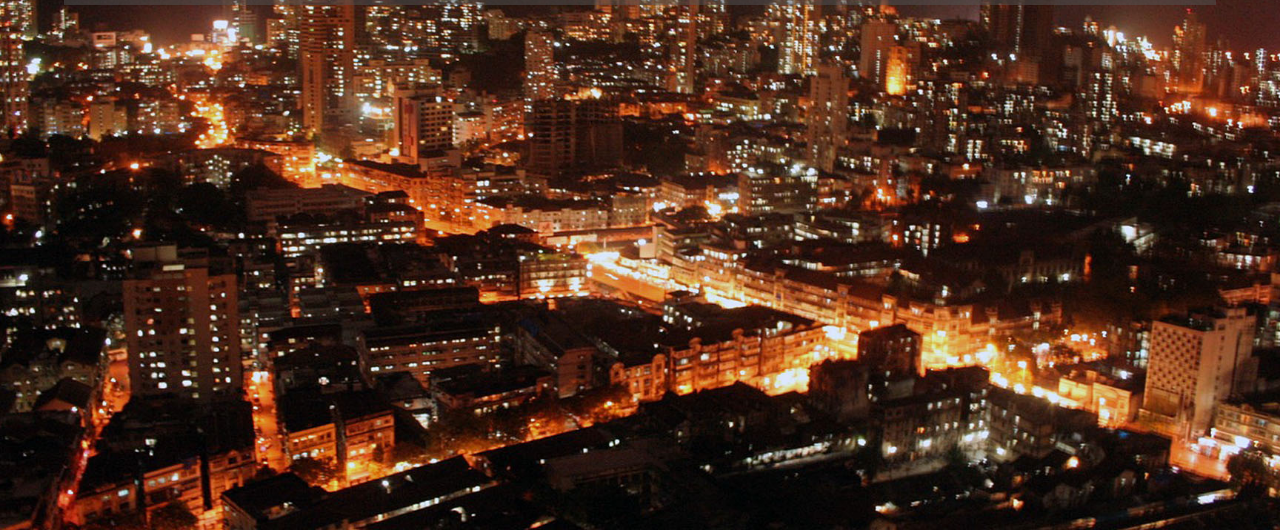
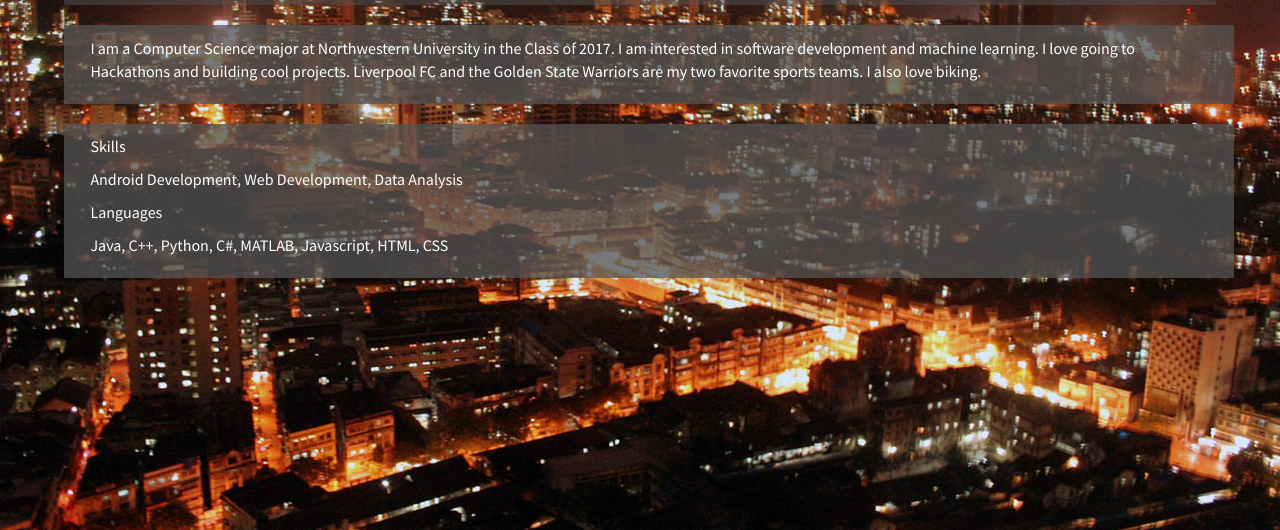
Before and after one commit to jaiveerkothari/MySite2, a plain HTML site: page index.html in a window 1280 px wide. Shown: the part 270-800 px from the top of the page. Drawn offline with nearby package versions, Linux system fonts and the light colour scheme.

Commit message:
changed index

```diff
--- a/index.html
+++ b/index.html
@@ -40,6 +40,34 @@
 		</div>
 		<div class="homeheader">Hello, World!</div>
 
+		<div class="container">
+		  <h1></h1>
+		  <div class="row">
+
+		    <div class="col-md-12" >
+		      <p>I am a Computer Science major at Northwestern University in the Class of 2017. I am interested in software development and machine learning. I love going to Hackathons and building cool projects.
+					Liverpool FC and the Golden State Warriors are my two favorite sports teams. I also love biking. </p>
+
+		    </div>
+		  </div>
+		</div>
+		<div class="container">
+		  <h1></h1>
+		  <div class="row">
+
+		    <div class="col-md-12" >
+		      <p>Skills</p>
+		      <p>Android Development, Web Development, Data Analysis</p>
+		      <p>Languages</p>
+		      <p>Java, C++, Python, C#, MATLAB, Javascript, HTML, CSS
+		      </p>
+
+		    </div>
+		  </div>
+		</div>
+
+
+
 
 
 
--- a/style2.css
+++ b/style2.css
@@ -94,7 +94,7 @@ margin-right: auto;
 	color:white;
 }
 .row{
-	background-color: rgba(85,85,85,0.5);
+	background-color: rgba(85,85,85,0.75);
 	padding: 1%;
 
 }
```
